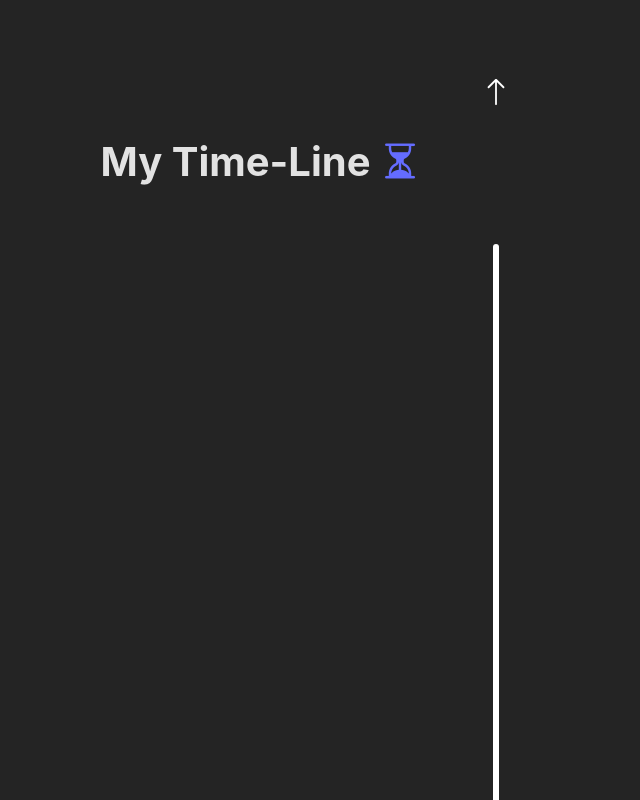
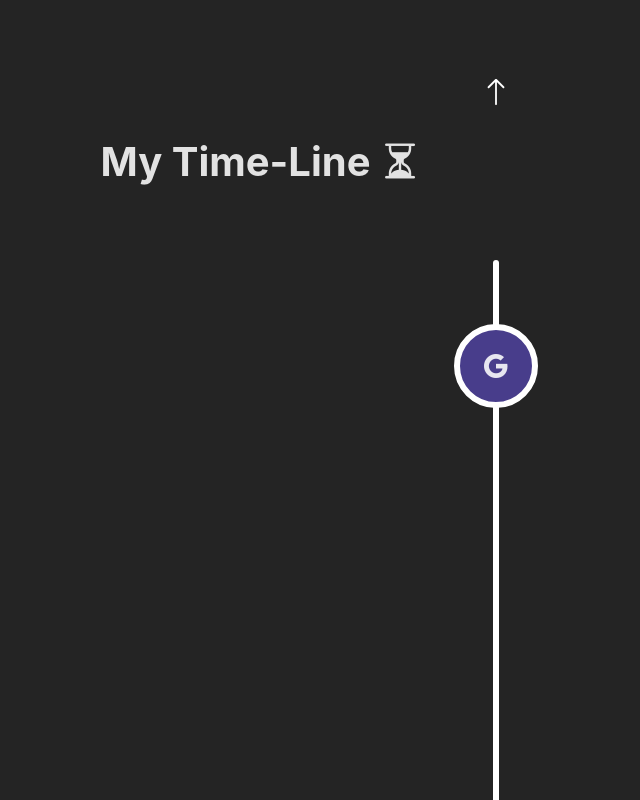
Before and after one commit to sdrrv/sdrrv.github.io, a React (Vite) app: page / in a window 1280 px wide. Shown: the part 1580-2380 px from the top of the page, without its empty margins (144-784 px from the left). Built offline with nearby package versions, Linux system fonts and the light colour scheme.

Commit message:
On track

```diff
--- a/src/Components/AboutMe/AboutMe.component.scss
+++ b/src/Components/AboutMe/AboutMe.component.scss
@@ -2,6 +2,7 @@
   display: flex;
   justify-content: space-around;
   width: 70vw;
+  min-width: 50%;
   &_image {
     border-radius: 20px;
     box-shadow: 0 4px 8px rgba(0, 0, 0, 0.5);
@@ -21,3 +22,5 @@
     }
   }
 }
+.tec-icon {
+}
--- a/src/Components/TimeLine/TimeLine.component.scss
+++ b/src/Components/TimeLine/TimeLine.component.scss
@@ -1,12 +1,48 @@
 .vl {
+  z-index: -1;
+  position: absolute;
   border-left: 6px solid white;
   height: 100%;
+  width: 0;
   &-first {
+    margin-top: 60vh;
     border-radius: 20px 20px 0 0;
   }
   &-last {
     border-radius: 0 0 20px 20px;
-    margin-bottom: 20vh;
+    margin-bottom: 60vh;
+  }
+
+  &_dot {
+  }
+}
+
+.timeline {
+  height: 100%;
+  display: flex;
+  flex-direction: column;
+
+  &_icon {
+    border: solid white 6px;
+    display: flex;
+    justify-content: center;
+    align-items: center;
+
+    margin-top: 5vh;
+    margin-bottom: 5vh;
+    &:first-child {
+      margin-top: 10vh;
+    }
+    &:last-child {
+      margin-bottom: 10vh;
+    }
+
+    font-size: 1.2em;
+    border-radius: 50%;
+    height: 3em;
+    width: 3em;
+    background-color: darkslateblue;
+    //box-shadow: 0 0 10px rgba(0, 0, 0, 0.2);
   }
 }
 
@@ -15,7 +51,7 @@
   align-self: flex-start;
   margin-left: 4.1vw;
   &-icon {
-    color: #646cff;
+    //color: #646cff;
   }
 }
 
--- a/src/Components/TimeLine/TimeLine.tsx
+++ b/src/Components/TimeLine/TimeLine.tsx
@@ -1,11 +1,5 @@
 import React, { MutableRefObject } from "react";
 import "./TimeLine.component.scss";
-import {
-  VerticalTimeline,
-  VerticalTimelineElement,
-  // eslint-disable-next-line @typescript-eslint/ban-ts-comment
-  // @ts-ignore
-} from "react-vertical-timeline-component";
 import "react-vertical-timeline-component/style.min.css";
 import ScrollToButton from "../ScrollToButton/ScrollToButton";
 
@@ -28,6 +22,11 @@ function TimeLine({
           My Time-Line{" "}
           <i className="bi bi-hourglass-split timeline-title-icon" />
         </h2>
+        <div className="timeline">
+          <div className="timeline_icon">
+            <i className="bi bi-google" />
+          </div>
+        </div>
         <div className="vl vl-first" />
       </section>
       <section>
```
Also changed, not shown: src/assets/TecnicoSVG.tsx (added, +15 -0 lines).
